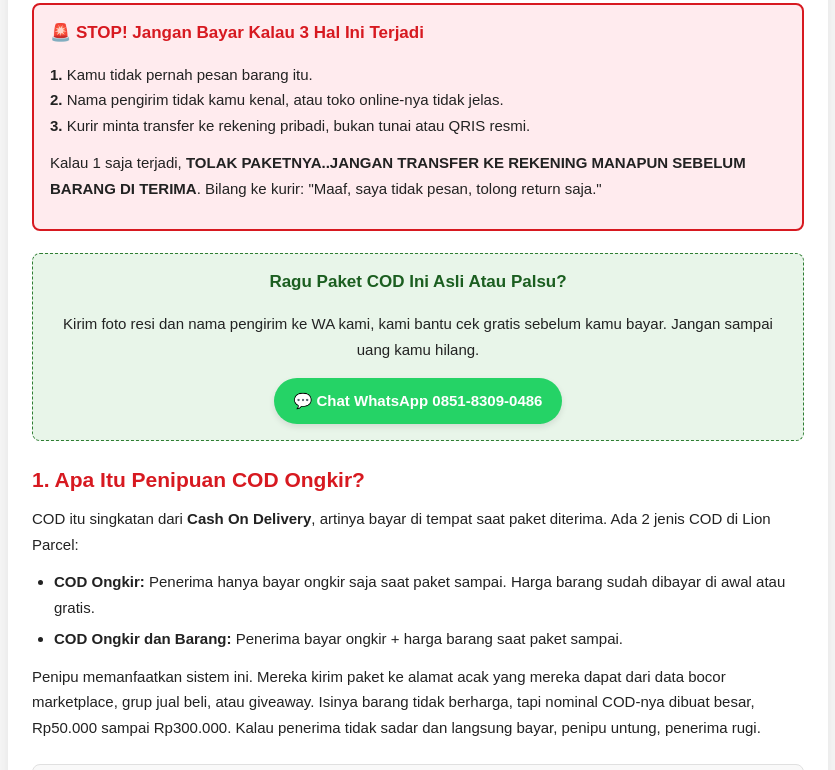
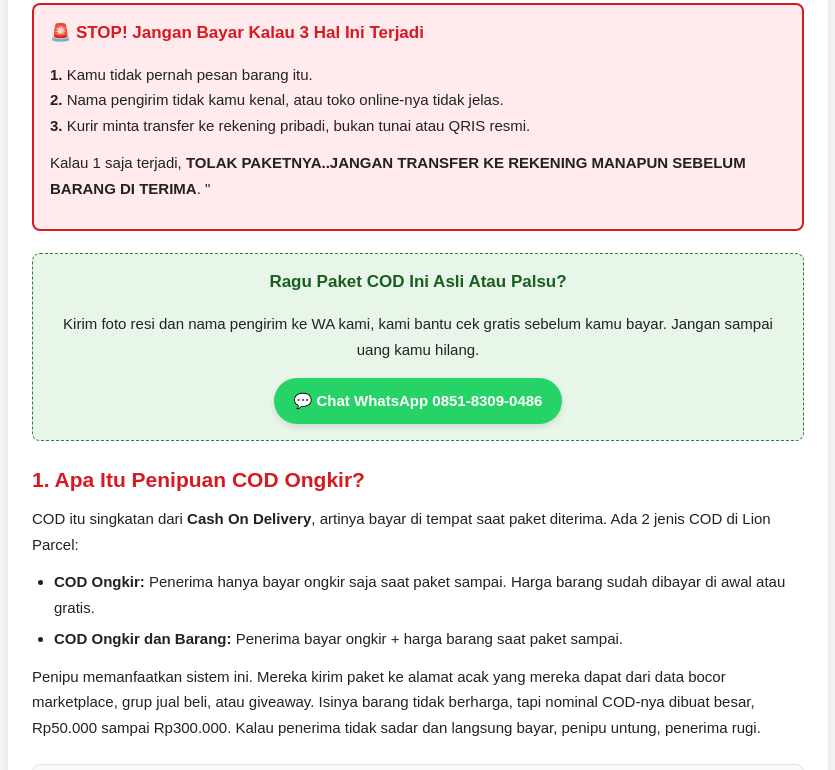
Before and after one commit to lionparcelbandung2001/Lion-parcel-bandung, a plain HTML site: page artikel/modus-penipuan-cod-ongkir-penerima-wajib-tau.html in a window 1280 px wide. Shown: the part 764-1534 px from the top of the page, without its empty margins (222-1057 px from the left). Drawn offline with Linux system fonts and the light colour scheme.

Commit message:
Update modus-penipuan-cod-ongkir-penerima-wajib-tau.html

```diff
--- a/artikel/modus-penipuan-cod-ongkir-penerima-wajib-tau.html
+++ b/artikel/modus-penipuan-cod-ongkir-penerima-wajib-tau.html
@@ -103,7 +103,7 @@
     <div class="danger-box">
       <h3>🚨 STOP! Jangan Bayar Kalau 3 Hal Ini Terjadi</h3>
       <p><strong>1.</strong> Kamu tidak pernah pesan barang itu.<br><strong>2.</strong> Nama pengirim tidak kamu kenal, atau toko online-nya tidak jelas.<br><strong>3.</strong> Kurir minta transfer ke rekening pribadi, bukan tunai atau QRIS resmi.</p>
-      <p>Kalau 1 saja terjadi, <strong>TOLAK PAKETNYA..JANGAN TRANSFER KE REKENING MANAPUN SEBELUM BARANG DI TERIMA</strong>. Bilang ke kurir: "Maaf, saya tidak pesan, tolong return saja."</p>
+      <p>Kalau 1 saja terjadi, <strong>TOLAK PAKETNYA..JANGAN TRANSFER KE REKENING MANAPUN SEBELUM BARANG DI TERIMA</strong>. "</p>
     </div>
 
     <div class="cta-box">
```
